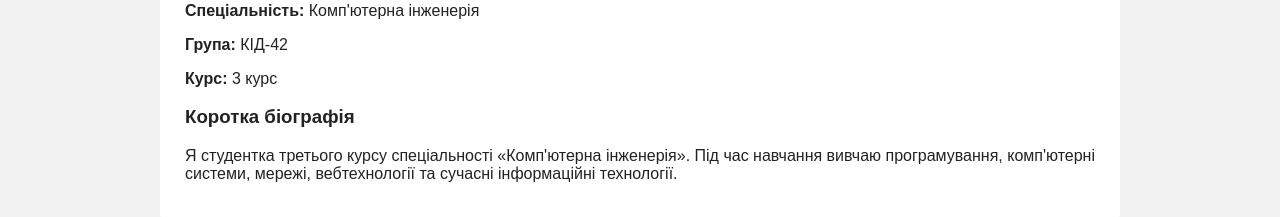
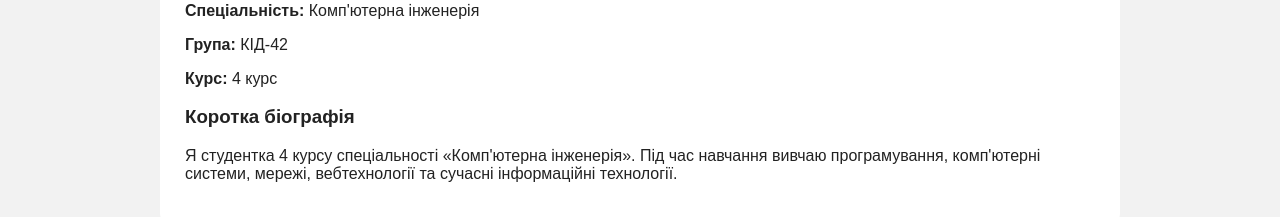
Before and after one commit to NataliiaOnisimchuk/onisimchuk-kid, a plain HTML site: page pages/about.html in a window 1280 px wide. Shown: the part 583-800 px from the top of the page. Drawn offline with Linux system fonts and the light colour scheme.

Commit message:
Update about.html

```diff
--- a/pages/about.html
+++ b/pages/about.html
@@ -47,11 +47,11 @@
     </p>
     <p>
         <strong>Курс:</strong>
-        3 курс
+        4 курс
     </p>
     <h3>Коротка біографія</h3>
     <p>
-        Я студентка третього курсу спеціальності
+        Я студентка 4 курсу спеціальності
         «Комп'ютерна інженерія». Під час навчання
         вивчаю програмування, комп'ютерні системи,
         мережі, вебтехнології та сучасні
```
